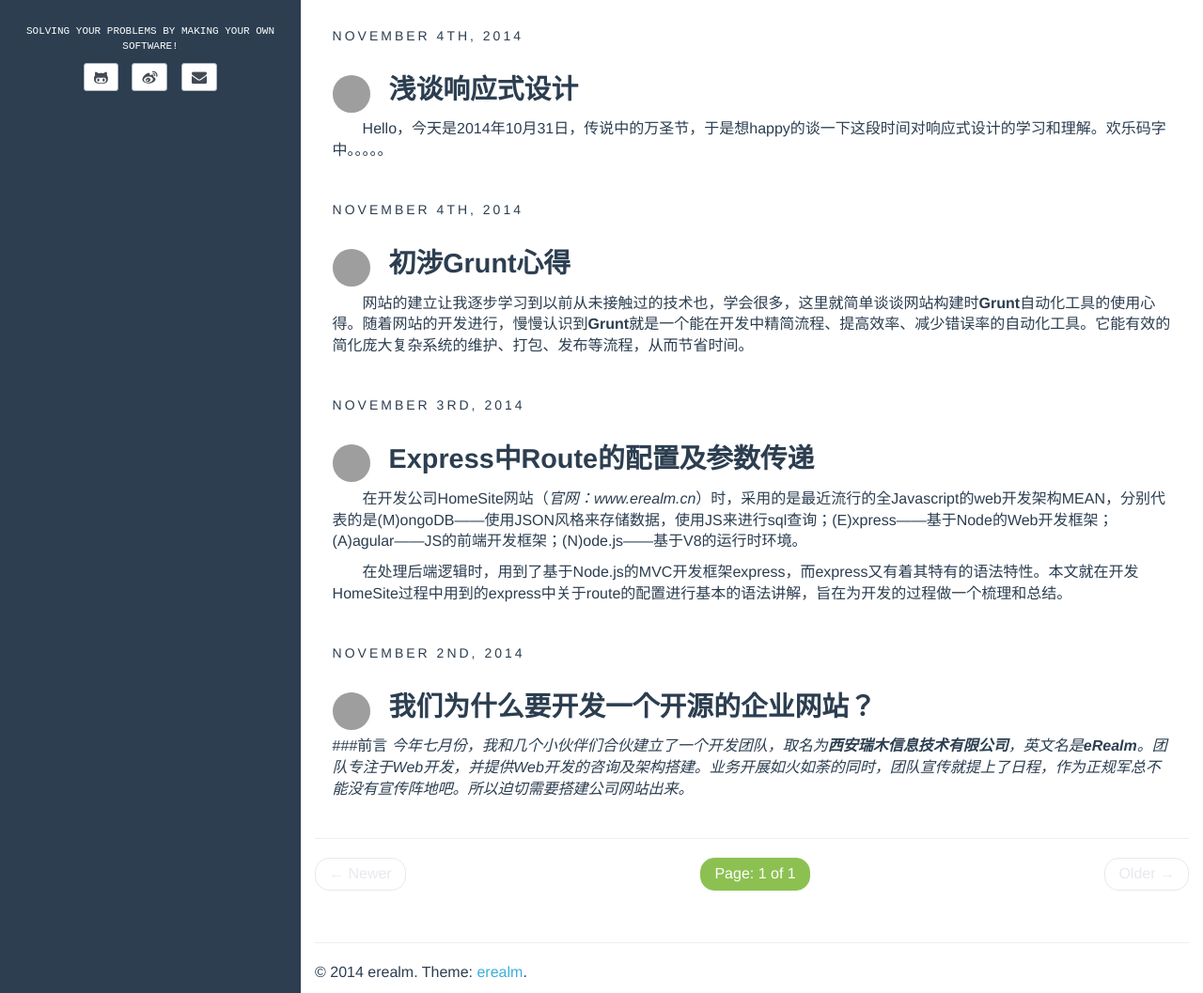
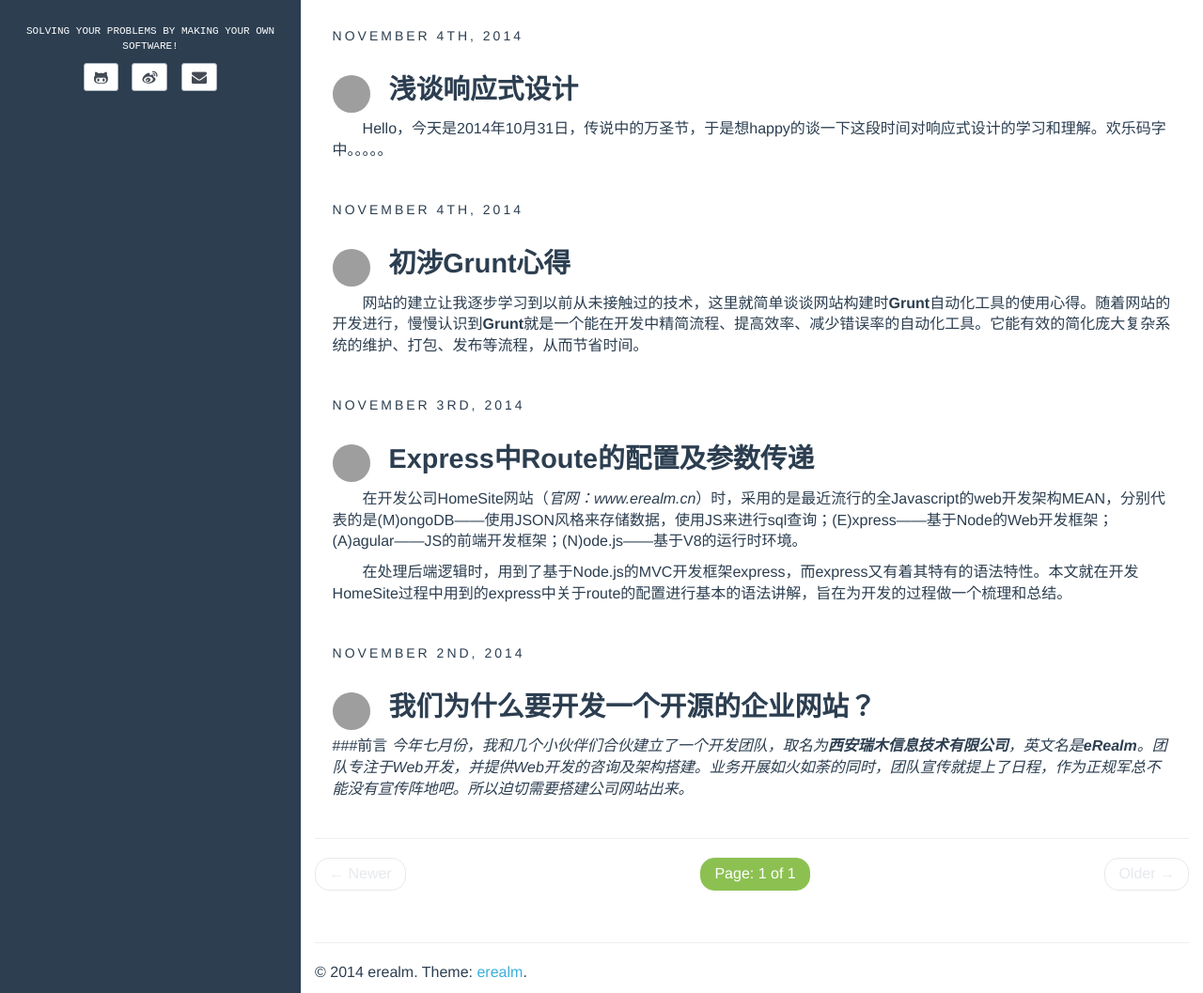
Before and after one commit to be-awake/erealm.github.io, a Jekyll site: the page built from index.html, in a window 1280 px wide and 1339 px high, cut to the strip 282-1339 px from the top of the window. Shown: the whole strip at 94% size. Built offline with Jekyll 4.4.1, drawn with Linux system fonts in a browser that asks for light colours; the list of posts is cut into pages by our own code; some of the changed lines change nothing that is shown; grey boxes are pictures that could not be loaded.

Commit message:
change don's blog;

```diff
--- a/_posts/2014-11-04-Grunt-Introduction-and-Configuration.md
+++ b/_posts/2014-11-04-Grunt-Introduction-and-Configuration.md
@@ -7,7 +7,7 @@
 fullview: false
 ---
 
-&emsp;&emsp;网站的建立让我逐步学习到以前从未接触过的技术也，学会很多，这里就简单谈谈网站构建时**Grunt**自动化工具的使用心得。随着网站的开发进行，慢慢认识到**Grunt**就是一个能在开发中精简流程、提高效率、减少错误率的自动化工具。它能有效的简化庞大复杂系统的维护、打包、发布等流程，从而节省时间。
+&emsp;&emsp;网站的建立让我逐步学习到以前从未接触过的技术，这里就简单谈谈网站构建时**Grunt**自动化工具的使用心得。随着网站的开发进行，慢慢认识到**Grunt**就是一个能在开发中精简流程、提高效率、减少错误率的自动化工具。它能有效的简化庞大复杂系统的维护、打包、发布等流程，从而节省时间。
 
 &emsp;&emsp;**Grunt**一个基于**Node.js**的命令行的前端 **Javascript** 自动化构建工具。是帮助开发者完成大部分重复性工作的有效工具。例如：
  &emsp;&emsp;- 压缩文件
@@ -127,7 +127,8 @@
 
 ###3.Gruntfile.js 文件
 (1)**Gruntfile.js**文件位置及作用
-&emsp;&emsp; **Gruntfile.js** 文件是有效的 **JavaScript** 文件，放在项网站目根目录中，和 **package.json** 文件在同一目录层级，并和项目源码一起加入源码管理器。 **Gruntfile.js** 文件用于读取 **package** 信息、插件加载、注册任务和运行任务。
+&emsp;&emsp; **Gruntfile.js** 文件是有效的 **JavaScript** 文件，放在项网站根目录中，和 **package.json** 文件在同一目录层级，并和项目源码一起加入源码管理器。 **Gruntfile.js** 文件用于读取 **package** 信息、插件加载、注册任务和运行任务。
+
 (2)**Gruntfile.js**由以下几部分构成：
 
 a.**"wrapper"** 函数
@@ -151,7 +152,7 @@
         }
 
 &emsp;&emsp;每一份**Gruntfile** 和 **grunt插件**都遵循同样的格式，所有的Grunt代码必须放在此函数内。
-&emsp;&emsp;项目的元数据是从 **package.json** 文件中导入到 **Grunt配置** 中的， **grunt.file.readJSON** 方法用于引入 **JSON** 数据。 **grunt-contrib-uglify** 插件中的 **uglify** 任务被配置用于压缩一个源文件以及使用该元数据动态的生成一个 **banner** 注释。见以上代码。
+&emsp;&emsp;项目的元数据是从 **package.json** 文件中导入到 **Grunt配置** 中的， **grunt.file.readJSON** 方法用于引入 **JSON** 数据。 **grunt-contrib-uglify** 插件中的 **uglify** 任务被配置用于压缩一个源文件以及使用该元数据动态的生成一个 **banner** 注释。见以下代码。
 
 b.项目与任务配置
 &emsp;&emsp;如以上 **wrapper** 函数， **Grunt** 任务都依赖某些配置数据，这些数据被定义在一个 **object** 内，并传递给 **grunt.initConfig** 方法。 **grunt.file.readJSON('package.json')** 将存储在 **package.json** 文件中的 **JSON** 元数据引入到 **grunt config** 中。由于 **Gruntfile.js** 是 **javascript** 文件，所以配置信息不只是 **JSON** 格式，这里也可以使用有效的js代码。
```
